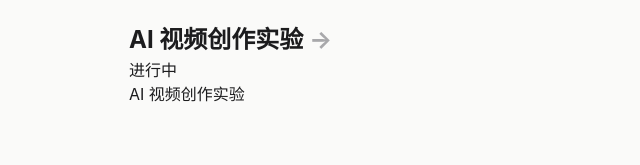
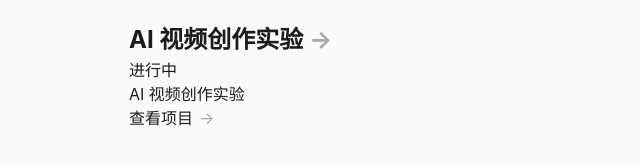
Before and after one commit to Jerry-Future666/Jerryhome, a Jekyll site: the page built from projects/index.md, in a window 1280 px wide. Shown: the part 204-369 px from the top of the page, without its empty margins (295-935 px from the left). Built offline with Jekyll 4.4.1, drawn with Linux system fonts in a browser that asks for light colours.

Commit message:
Refactor project item to use project-card structure
Updated project item structure to use project-card class and added header for better organization.

```diff
--- a/projects/index.md
+++ b/projects/index.md
@@ -23,37 +23,52 @@ title: 创作项目 Creative Projects
         {% for project in site.projects %}
 
 
-        <article class="project-item">
+        <article class="project-card">
 
 
-            <h2>
-
-                <a class="content-link" href="{{ project.url | relative_url }}">
-
-                    {{ project.title }}
-
-                </a>
-
-            </h2>
+            <header class="project-card-header">
 
 
-            {% if project.status %}
+                <h2>
 
-            <p class="project-status">
+                    <a class="content-link" href="{{ project.url | relative_url }}">
 
-                {{ project.status }}
+                        {{ project.title }}
+
+                    </a>
+
+                </h2>
+
+
+                {% if project.status %}
+
+                <span class="project-tag">
+
+                    {{ project.status }}
+
+                </span>
+
+                {% endif %}
+
+
+            </header>
+
+
+
+            <p class="project-description">
+
+                {{ project.excerpt | strip_html | strip_newlines }}
 
             </p>
 
-            {% endif %}
 
 
+            <a class="project-more content-link" href="{{ project.url | relative_url }}">
 
-            <p>
+                查看项目
 
-                {{ project.excerpt | strip_html }}
+            </a>
 
-            </p>
 
 
         </article>
```
